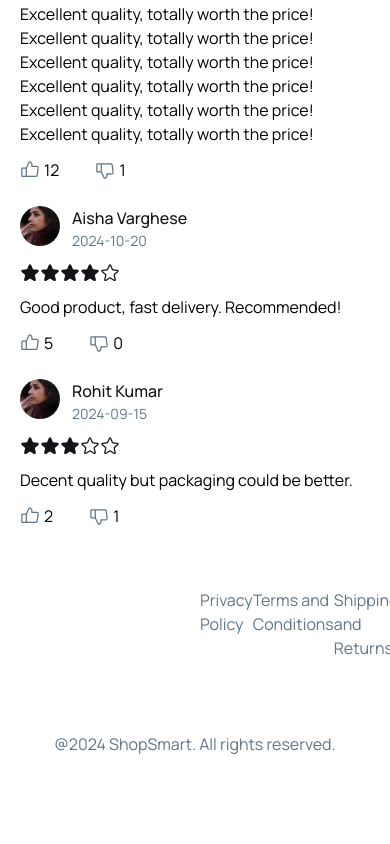
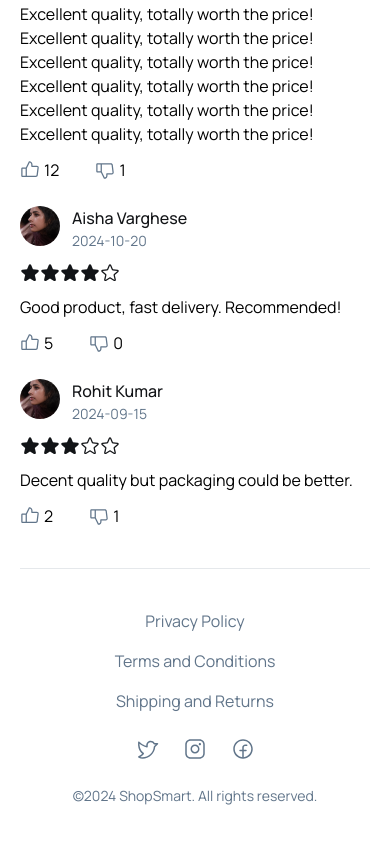
Before and after one commit to albin8800/shopmart-frontend, a Next.js app: page /product/1 in a window 390 px wide. Shown: the part 1729-2573 px from the top of the page. Before the commit the page ends 2485 px from the top, so only its background shows below. Built offline with nearby package versions, Linux system fonts and the light colour scheme.

Commit message:
footer responsive added

```diff
--- a/components/Footer.jsx
+++ b/components/Footer.jsx
@@ -1,22 +1,27 @@
 "use client";
-
 
 export default function Footer() {
   return (
-        <div className="h-[200px] bg-white flex flex-col  py-10 mt-5  ">
-            <div className="flex justify-between mx-[180px]">
-                <p className="text-[16px] text-[#61758A]">Privacy Policy</p>
-                <p className="text-[16px] text-[#61758A]">Terms and Conditions</p>
-                <p className="text-[16px] text-[#61758A]">Shipping and Returns</p>
+    <div className="bg-white py-10 mt-10 border-t border-[#E5E8EB]">
+
+
+      <div className="flex flex-col md:flex-row justify-center md:justify-between items-center gap-4 md:gap-6 px-6 md:px-20 lg:px-40">
+        <p className="text-[16px] text-[#61758A] cursor-pointer">Privacy Policy</p>
+        <p className="text-[16px] text-[#61758A] cursor-pointer">Terms and Conditions</p>
+        <p className="text-[16px] text-[#61758A] cursor-pointer">Shipping and Returns</p>
       </div>
 
-            <div className="flex justify-center mt-6 gap-4 items-center mx-[180px]">
+
+      <div className="flex justify-center mt-6 gap-6">
         <img className="w-6 h-6" src="/icons/twitter.svg" alt="twitter" />
         <img className="w-6 h-6" src="/icons/instagram.svg" alt="instagram" />
         <img className="w-6 h-6" src="/icons/facebook.svg" alt="facebook" />
       </div>
 
-            <p className="text-center mt-6 text-[16px] text-[#61758A]">@2024 ShopSmart. All rights reserved.</p>
+
+      <p className="text-center mt-6 text-[14px] md:text-[16px] text-[#61758A]">
+        ©2024 ShopSmart. All rights reserved.
+      </p>
     </div>
-    )
+  );
 }
```
Lines whose indentation alone changed are shown as unchanged.
